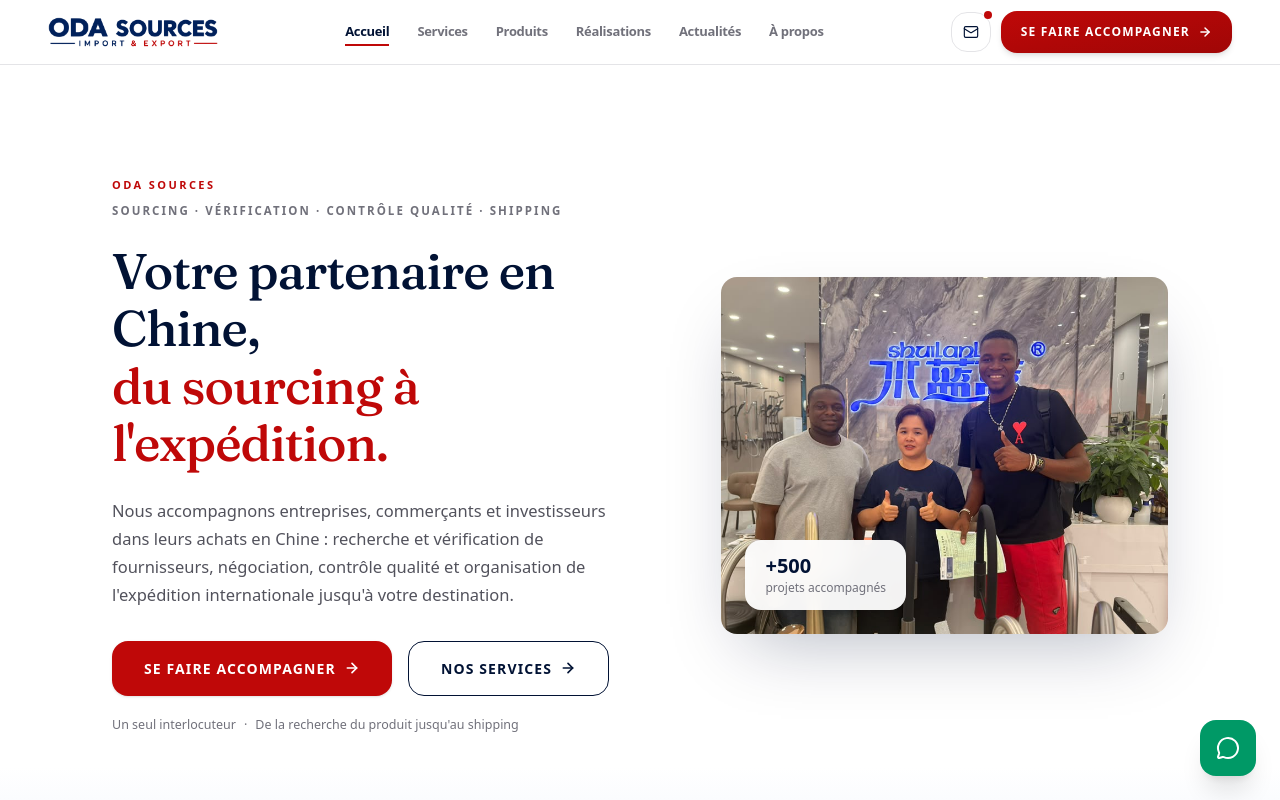
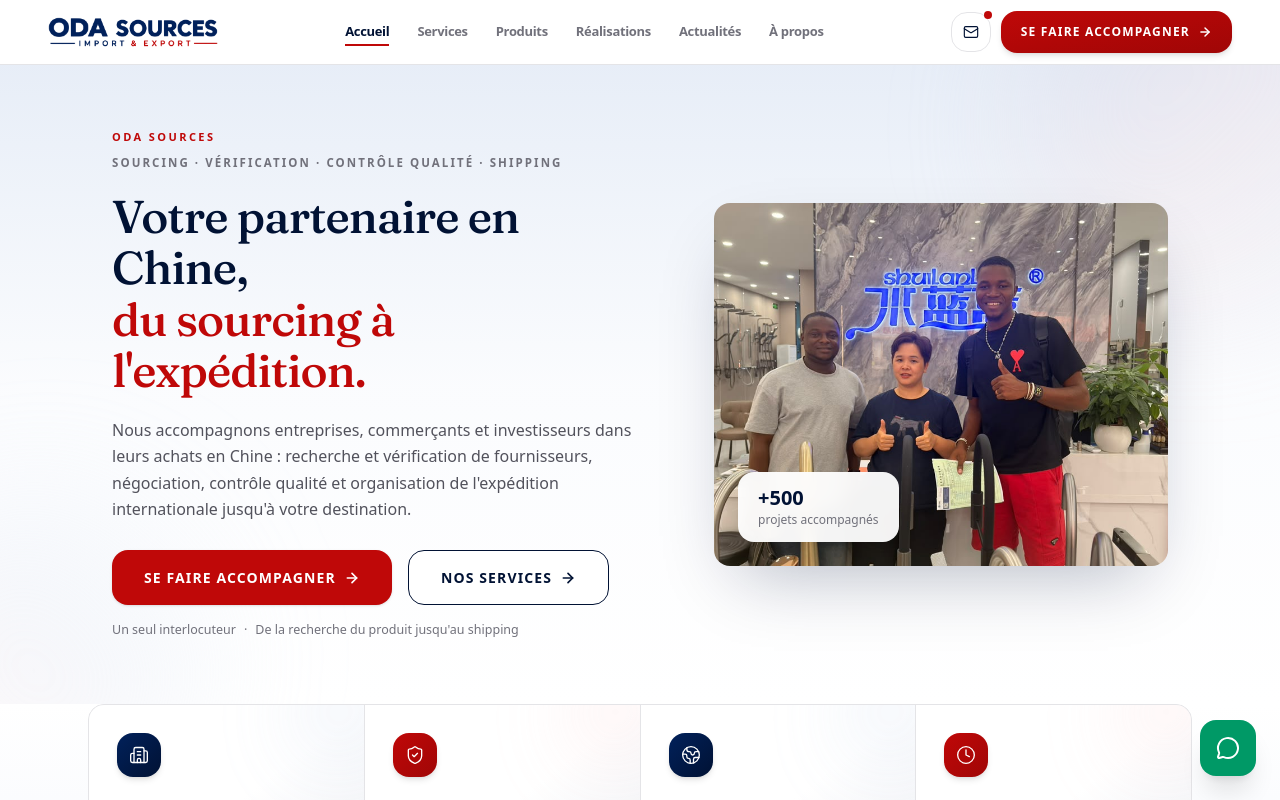
Before and after one commit to PATAWALA/ODA-EXPRESS, a Next.js app: page / in a window 1280 px wide. Shown: the top 800 px of the page. Built offline with nearby package versions, Linux system fonts and the light colour scheme; no server answers.

Commit message:
094 update

```diff
--- a/src/components/sections/Hero.tsx
+++ b/src/components/sections/Hero.tsx
@@ -32,14 +32,25 @@ export default function Hero() {
     <section
       className={`relative overflow-hidden bg-white ${fraunces.variable}`}
     >
-      {/* Dégradé bleu subtil en bas de section */}
+      {/* ============ DÉCOR DE FOND ============ */}
+      {/* Dégradé principal vertical */}
       <div
         aria-hidden
-        className="pointer-events-none absolute inset-x-0 bottom-0 h-40 bg-gradient-to-t from-navy-50/70 via-white/40 to-transparent"
+        className="pointer-events-none absolute inset-0 bg-gradient-to-b from-navy-100/70 via-navy-50/30 to-white"
+      />
+      {/* Halo bleu en haut à droite */}
+      <div
+        aria-hidden
+        className="pointer-events-none absolute -right-32 -top-32 h-96 w-96 rounded-full bg-gradient-to-br from-navy-200/40 via-express-100/30 to-transparent blur-3xl"
+      />
+      {/* Halo rouge en bas à gauche */}
+      <div
+        aria-hidden
+        className="pointer-events-none absolute -bottom-24 -left-24 h-80 w-80 rounded-full bg-gradient-to-tr from-express-100/40 via-navy-100/30 to-transparent blur-3xl"
       />
 
       <div className="relative mx-auto w-full max-w-[1440px] px-8 sm:px-12 lg:px-20 xl:px-28">
-        <div className="grid gap-12 py-16 sm:py-20 lg:grid-cols-[1.15fr_1fr] lg:items-center lg:gap-24 lg:py-28">
+        <div className="grid gap-10 py-10 sm:py-12 lg:grid-cols-[1.15fr_1fr] lg:items-center lg:gap-20 lg:py-16">
           {/* Colonne texte — 1re sur mobile, 1re sur desktop */}
           <div className="order-1">
             {/* Eyebrow */}
@@ -52,7 +63,7 @@ export default function Hero() {
 
             {/* Titre serif deux tons */}
             <h1
-              className="mt-6 text-[34px] leading-[1.15] tracking-[-0.02em] text-navy-900 sm:text-[42px] lg:text-[50px]"
+              className="mt-5 text-[32px] leading-[1.12] tracking-[-0.02em] text-navy-900 sm:text-[40px] lg:text-[46px]"
               style={{
                 fontFamily: "var(--font-fraunces), Georgia, serif",
                 fontWeight: 500,
@@ -66,7 +77,7 @@ export default function Hero() {
             </h1>
 
             {/* Sous-titre */}
-            <p className="mt-6 max-w-2xl text-[15.5px] leading-[1.7] text-zinc-600 sm:text-[16.5px]">
+            <p className="mt-5 max-w-2xl text-[15px] leading-[1.65] text-zinc-600 sm:text-[16px]">
               Nous accompagnons entreprises, commerçants et investisseurs dans
               leurs achats en Chine : recherche et vérification de
               fournisseurs, négociation, contrôle qualité et organisation de
@@ -74,7 +85,7 @@ export default function Hero() {
             </p>
 
             {/* CTA + micro-réassurance */}
-            <div className="mt-8">
+            <div className="mt-7">
               <div className="flex flex-col gap-3 sm:flex-row sm:gap-4">
                 <ButtonLink
                   href="/contact"
@@ -103,7 +114,7 @@ export default function Hero() {
                 </ButtonLink>
               </div>
 
-              <p className="mt-5 flex flex-col items-center gap-1.5 text-[12.5px] text-zinc-500 sm:flex-row sm:justify-start sm:gap-0">
+              <p className="mt-4 flex flex-col items-center gap-1.5 text-[12.5px] text-zinc-500 sm:flex-row sm:justify-start sm:gap-0">
                 <span>Un seul interlocuteur</span>
                 <span className="hidden px-2 sm:inline">·</span>
                 <span>De la recherche du produit jusqu&apos;au shipping</span>
```
